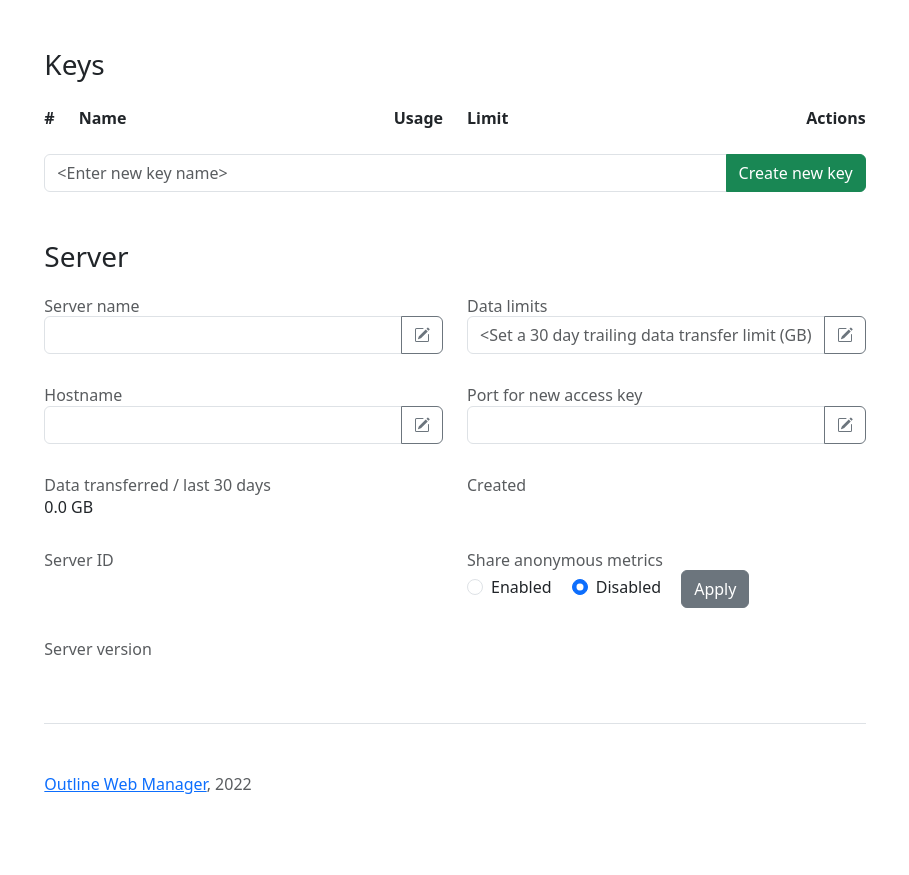
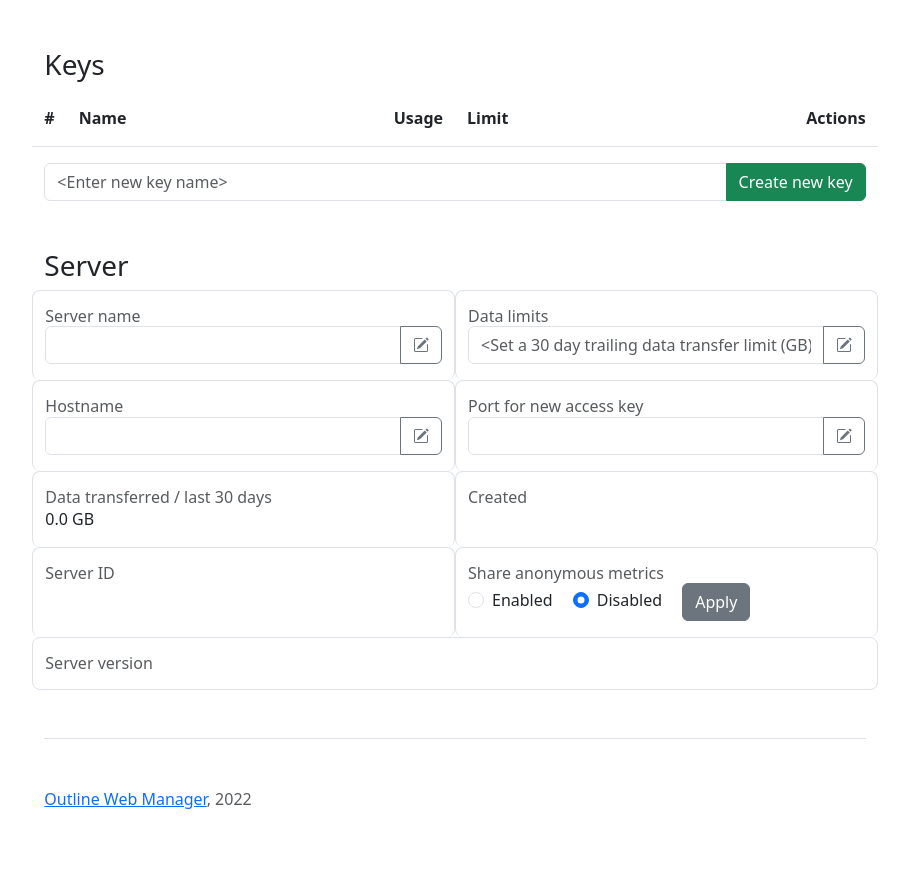
Before and after one commit to ilyhan2009/outline_web_manager, a FastAPI app: template outline_web_manager/templates/main.html in a window 1280 px wide. Shown: the part 89-964 px from the top of the page, without its empty margins (185-1094 px from the left). Before the commit the page ends 883 px from the top, so only its background shows below. Run offline with FastAPI, Linux system fonts and the light colour scheme; the template is opened without the code that fills it, so the values that code supplies are empty; some libraries are stand-ins or nearby versions.

Commit message:
css borders

```diff
--- a/outline_web_manager/templates/main.html
+++ b/outline_web_manager/templates/main.html
@@ -74,6 +74,25 @@
       #keys-grid > .row + .row {
         padding-top: 1rem;
         border-top: var(--bs-border-width) var(--bs-border-style) var(--bs-border-color)!important;
+        border-left: var(--bs-border-width) var(--bs-border-style) var(--bs-border-color)!important;
+        border-right: var(--bs-border-width) var(--bs-border-style) var(--bs-border-color)!important;
+        border-radius: 0.5rem;
+      }
+
+      #keys-grid > .row:last-child {
+        padding-bottom: 0.5rem;
+        border-bottom: var(--bs-border-width) var(--bs-border-style) var(--bs-border-color)!important;
+      }
+
+      #server-grid > .row > * {
+        border-top: var(--bs-border-width) var(--bs-border-style) var(--bs-border-color)!important;
+        border-left: var(--bs-border-width) var(--bs-border-style) var(--bs-border-color)!important;
+        border-right: var(--bs-border-width) var(--bs-border-style) var(--bs-border-color)!important;
+        border-radius: 0.5rem;
+      }
+
+      #server-grid > .row:last-child > * {
+        border-bottom: var(--bs-border-width) var(--bs-border-style) var(--bs-border-color)!important;
       }
     </style>
 
```
